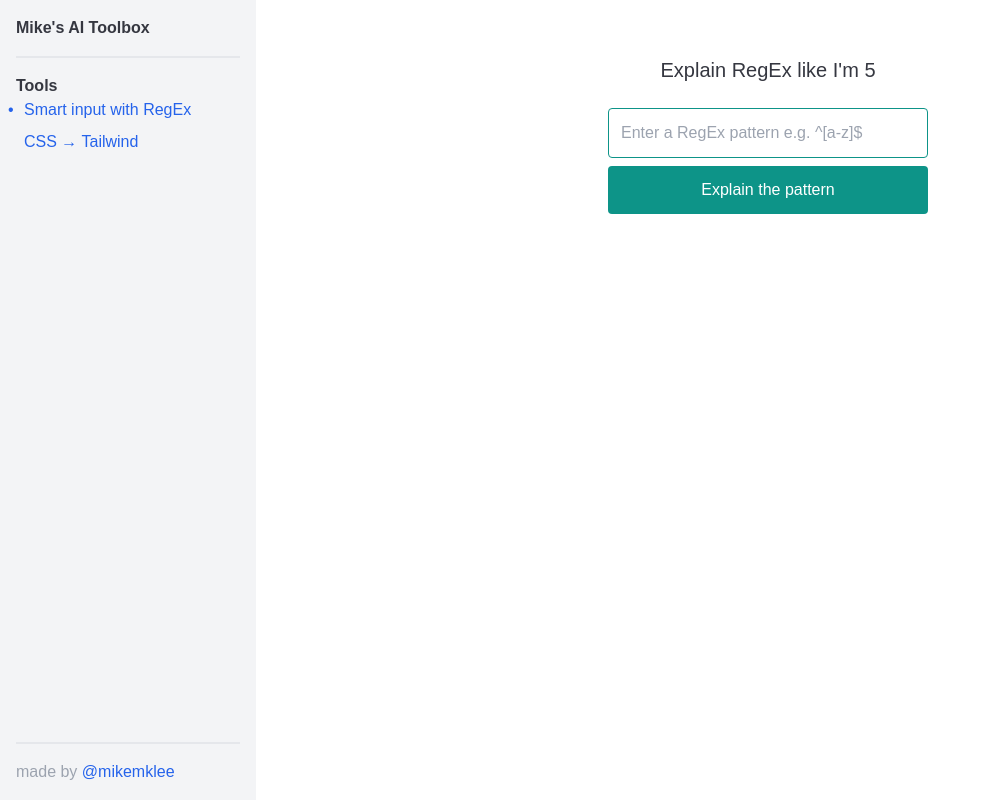
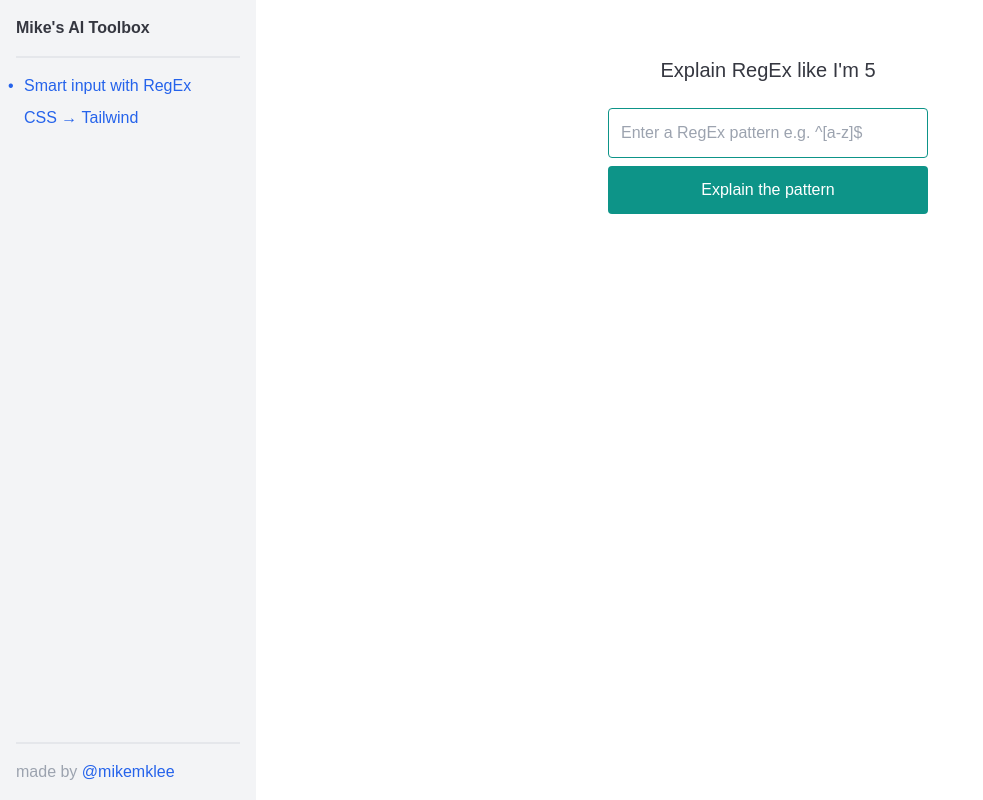
Before and after one commit to mikemklee/ai-toolbox, a Next.js app: page /smart-regex-input in a window 1280 px wide. Shown: the whole page, without its empty margins (0-983 px from the left). Built offline with nearby package versions, Linux system fonts and the light colour scheme.

Commit message:
Misc.tweaks

```diff
--- a/src/components/Sidebar.tsx
+++ b/src/components/Sidebar.tsx
@@ -25,7 +25,6 @@ const Sidebar = () => {
       </div>
 
       <div>
-        <span className="font-semibold">Tools</span>
         <ul className="pl-2 list-none text-blue-600 flex flex-col gap-y-2">
           {routes.map((route) => (
             <li key={route.path} className="relative">
```
